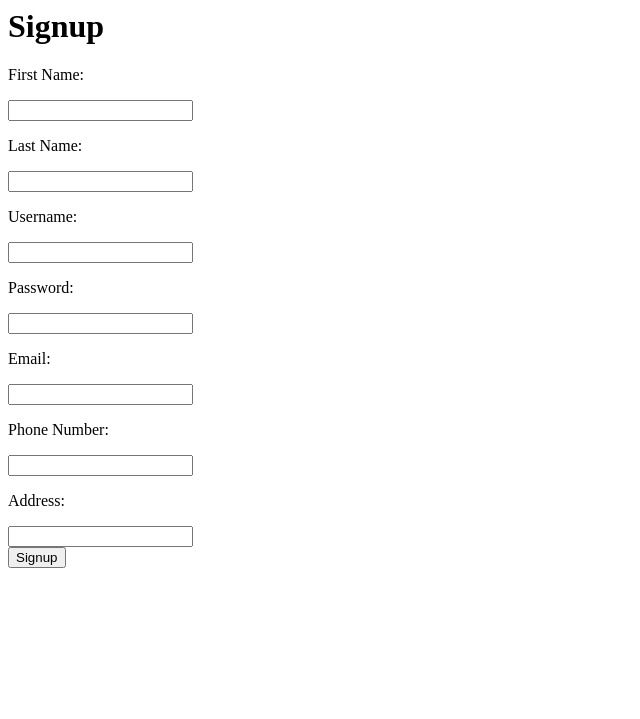
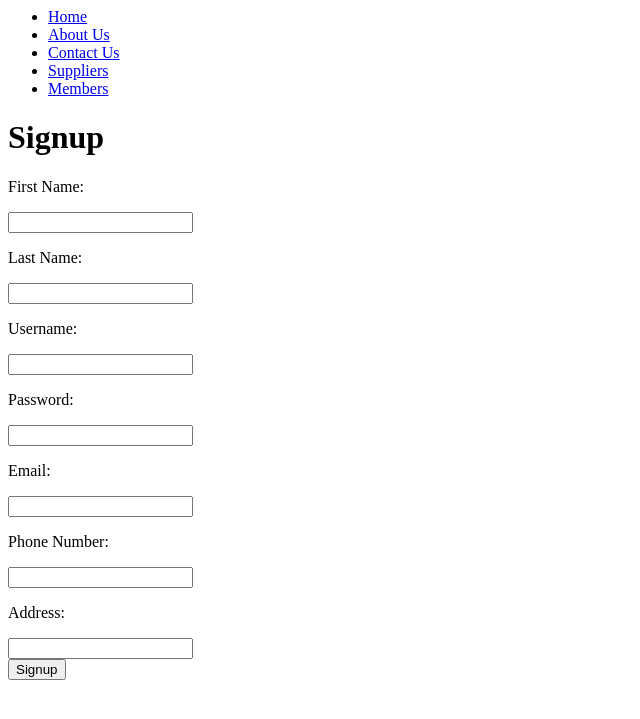
Before and after one commit to zhen1/IFB299, a PHP site: page /new_user.php in a window 1280 px wide. Shown: the top 719 px of the page, without its empty margins (0-640 px from the left). Run offline with PHP 8.4, Linux system fonts and the light colour scheme.

Commit message:
updated user pages
added the basic template to login_success and new_user

```diff
--- a/new_user.php
+++ b/new_user.php
@@ -38,7 +38,22 @@
 
 <html>
 	<body>
-		<h1>Signup</h1>
+	  <body>
+<div id="main">
+  <div id="banner">
+
+  </div>
+  <div id="menu">
+    <ul>
+      <li><a href="index.php">Home</a></li>
+      <li><a href="aboutus.php">About Us</a></li>
+      <li><a href="contactus.php">Contact Us</a></li>
+      <li><a href="suppliers.php">Suppliers</a></li>
+      <li><a href="members.php">Members</a></li>
+    </ul>
+  </div>
+
+  <h1>Signup</h1>
 			<form action="new_user.php" method="POST">
 				<p>First Name:</p><input type="text" name="fname" />
 				<p>Last Name:</p><input type="text" name="lname" />
@@ -50,5 +65,15 @@
 				<br />
 				<input type="submit" value="Signup" />
 			</form>
-	</body>
+
+</div>
+
+  <div id="footer">
+
+  </div>
+
+
+
+
+  </body>
 </html>
```
Also changed, not shown: login_success.php (+29 -4 lines).
